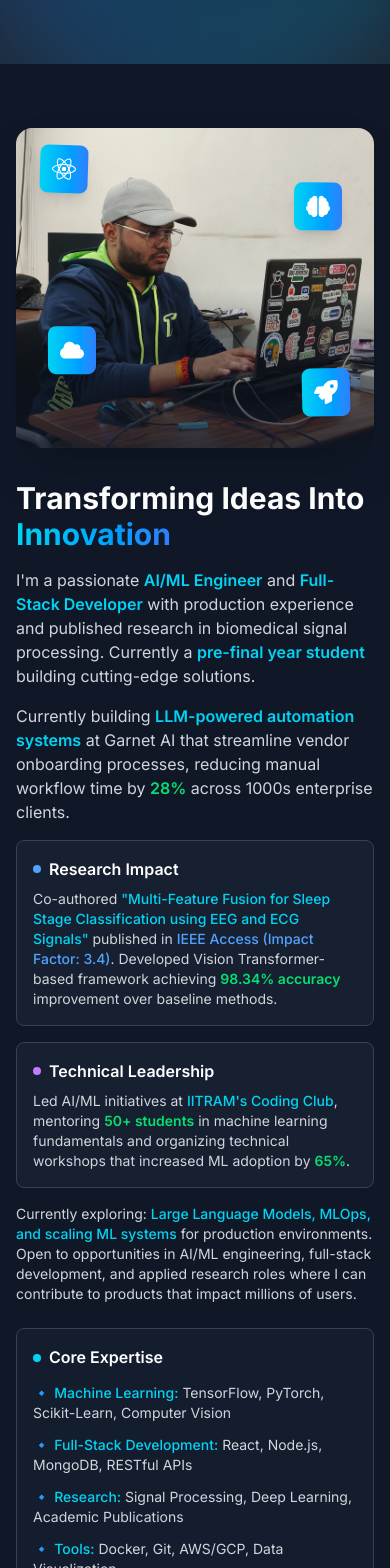
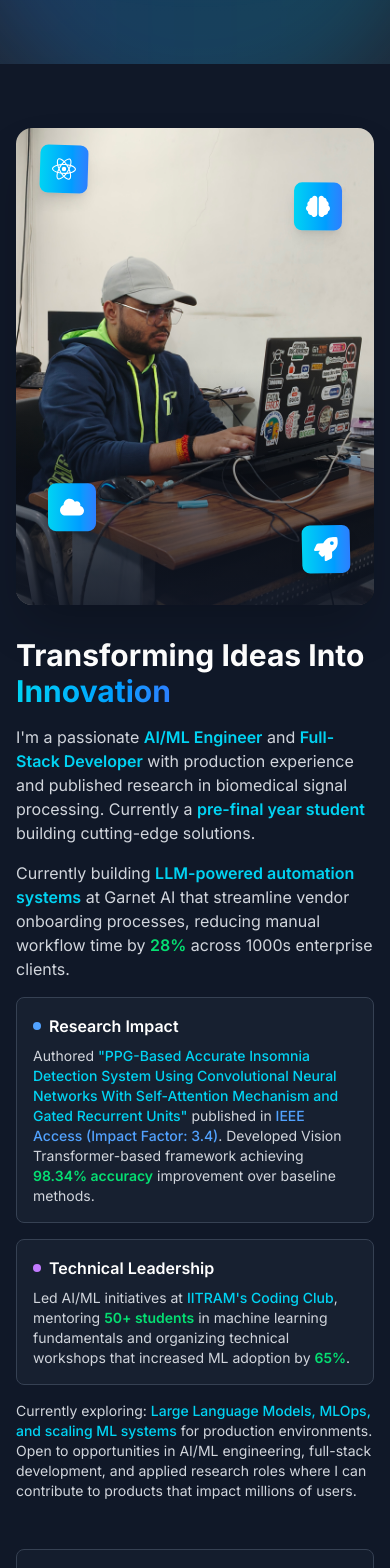
Before and after one commit to PR-ODINSON/Portfolio_Updated, a React (Vite) app in the folder frontend/: page / in a window 390 px wide. Shown: the part 780-2348 px from the top of the page. Built offline with nearby package versions, Linux system fonts and the light colour scheme; a web font is replaced by a local one.

Commit message:
responsiveness

```diff
--- a/frontend/src/components/About.tsx
+++ b/frontend/src/components/About.tsx
@@ -69,16 +69,16 @@ export default function About() {
   return (
     <section id="about" className="relative isolate overflow-hidden bg-gray-900 py-16 sm:py-20 lg:py-28 px-4 sm:px-6 lg:px-12">
       {/* Hero Visual + Intro */}
-      <div ref={ref} className="max-w-7xl mx-auto grid grid-cols-1 lg:grid-cols-2 gap-8 sm:gap-12 mb-16 sm:mb-20">
+      <div ref={ref} className="max-w-7xl mx-auto grid grid-cols-1 lg:grid-cols-2 gap-8 sm:gap-12 mb-16 sm:mb-20 lg:items-stretch">
         <motion.div
-          className="relative w-full max-w-md mx-auto lg:mx-0"
+          className="relative w-full max-w-md mx-auto lg:mx-0 lg:h-full flex flex-col"
           variants={container}
           initial="hidden"
           animate={isInView ? "show" : "hidden"}
         >
           {/* Main Innovation Image */}
           <motion.div
-            className="relative rounded-2xl overflow-hidden shadow-2xl"
+            className="relative rounded-2xl overflow-hidden shadow-2xl flex-1 lg:min-h-[600px]"
             initial={{ scale: 0.9, opacity: 0 }}
             animate={isInView ? { scale: 1, opacity: 1 } : { scale: 0.9, opacity: 0 }}
             transition={{ duration: 0.8, delay: 0.2 }}
@@ -86,7 +86,7 @@ export default function About() {
             <img
               src="/Prithvi_coding.jpg"
               alt="AI Innovation Concept"
-              className="w-full h-80 object-cover"
+              className="w-full h-full min-h-[400px] lg:min-h-[600px] object-cover"
             />
             <div className="absolute inset-0 bg-gradient-to-t from-gray-900/80 via-transparent to-transparent" />
           </motion.div>
@@ -110,7 +110,7 @@ export default function About() {
         </motion.div>
 
         {/* Text Content */}
-        <motion.div variants={container} className="space-y-6">
+        <motion.div variants={container} className="space-y-6 flex flex-col justify-center lg:h-full">
           <motion.h2
             className="text-3xl sm:text-4xl md:text-5xl lg:text-6xl font-bold text-white mb-4"
             initial={{ opacity: 0, x: -50 }}
@@ -143,7 +143,7 @@ export default function About() {
                 Research Impact
               </h4>
               <p className="text-sm">
-                Co-authored <span className="text-cyan-400 font-medium">"Multi-Feature Fusion for Sleep Stage Classification using EEG and ECG Signals"</span> published in <span className="text-blue-400 font-medium">IEEE Access (Impact Factor: 3.4)</span>. Developed Vision Transformer-based framework achieving <span className="text-green-400 font-semibold">98.34% accuracy</span> improvement over baseline methods.
+                Authored <span className="text-cyan-400 font-medium">"PPG-Based Accurate Insomnia Detection System Using Convolutional Neural Networks With Self-Attention Mechanism and Gated Recurrent Units"</span> published in <span className="text-blue-400 font-medium">IEEE Access (Impact Factor: 3.4)</span>. Developed Vision Transformer-based framework achieving <span className="text-green-400 font-semibold">98.34% accuracy</span> improvement over baseline methods.
               </p>
             </div>
 
```
